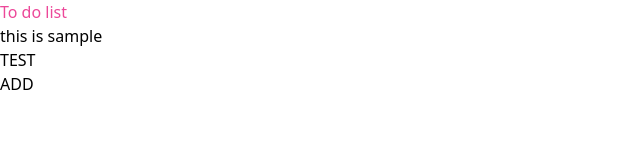
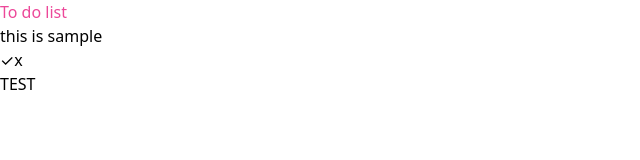
Before and after one commit to CodersforLearning/todo-app-react-innoc3ntt, a React (Create React App) app: page / in a window 1280 px wide. Shown: the top 160 px of the page, without its empty margins (0-640 px from the left). Built offline with nearby package versions, Linux system fonts and the light colour scheme.

Commit message:
ToDo fc working

```diff
--- a/package.json
+++ b/package.json
@@ -41,6 +41,7 @@
   "devDependencies": {
     "autoprefixer": "^9.8.8",
     "postcss": "^7.0.39",
+    "prop-types": "^15.7.2",
     "tailwindcss": "npm:@tailwindcss/postcss7-compat@^2.2.17"
   }
 }
--- a/src/App.js
+++ b/src/App.js
@@ -9,7 +9,13 @@ function ToDo({
                   index,
                   markToDo
               }) {
-    return <div className="toDo"><span>{toDo.text}</span></div>;
+    return <div className="toDo">
+        <span>{toDo.text}</span>
+        <div>
+            <Button variant="outline-success" onClick={() => markToDo(index)}>✓</Button>
+            <Button variant="outline-danger" onClick={() => removeToDo(index)}>x</Button>
+        </div>
+    </div>;
 }
 
 ToDo.propTypes = {
@@ -30,7 +36,11 @@ function App() {
         }]);
 
     const addToDo = text => {
-        const newToDos = [...toDos, {text}];
+        const newToDo = {
+            text: {text},
+            isDone: false
+        };
+        const newToDos = [...toDos, newToDo];
         setToDos(newToDos);
     };
 
@@ -59,7 +69,6 @@ function App() {
                         </Card.Body>
                     </Card>);
                 })}
-                <button type="submit" className="bg-red">ADD</button>
             </div>
         </div>
     );
```
